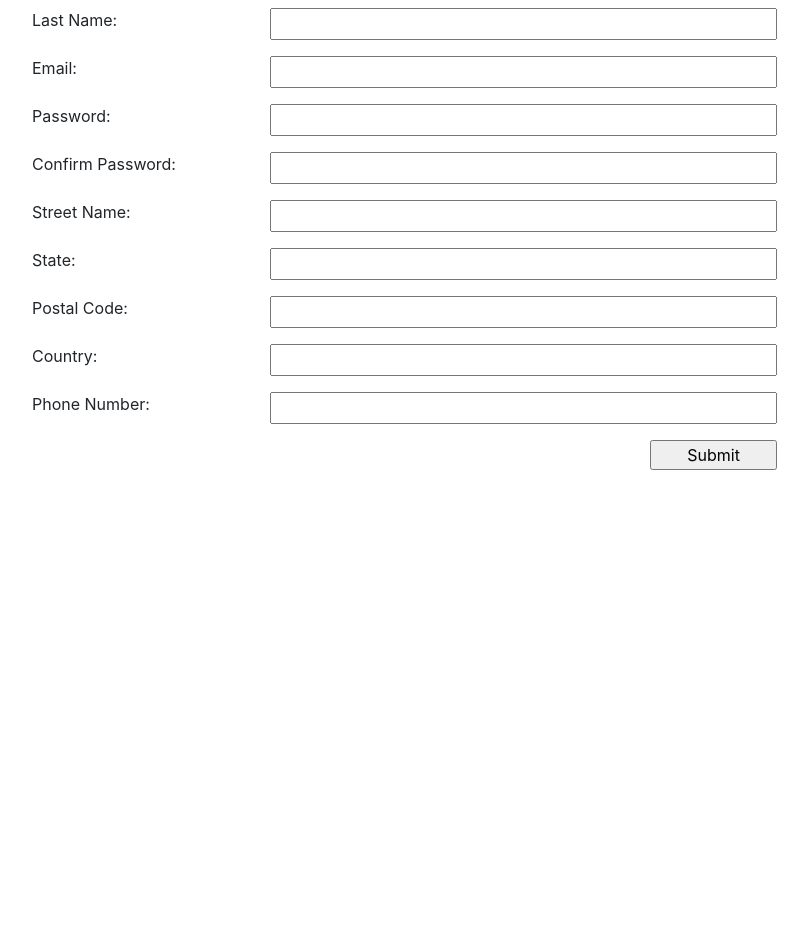
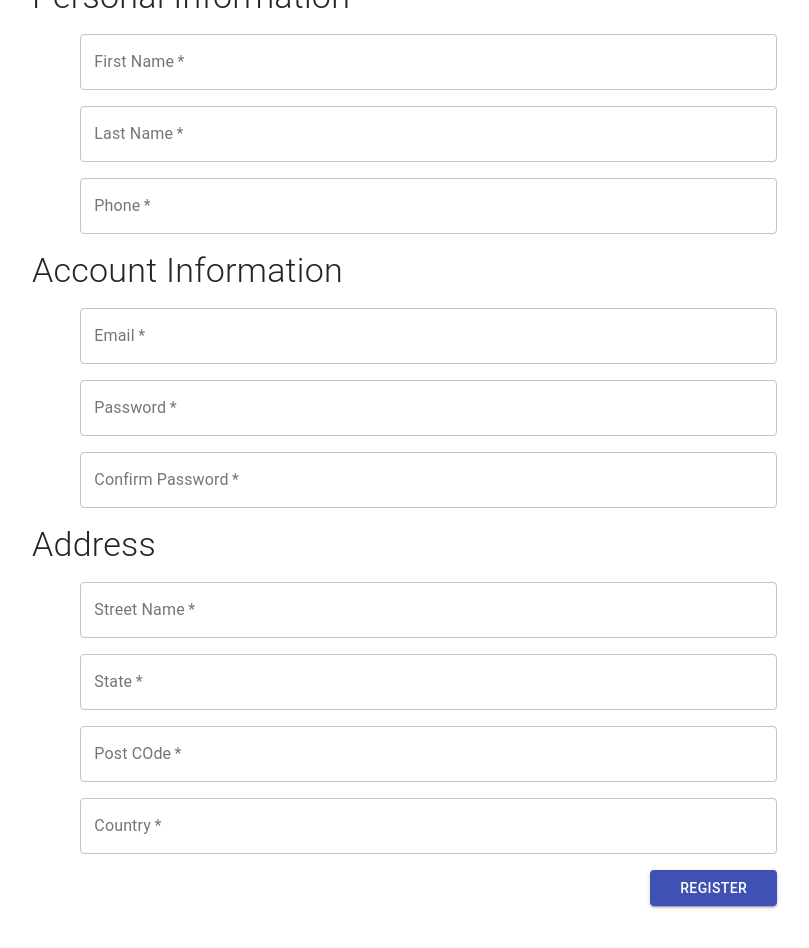
Before and after one commit to dholonakter/ReactJS-Project-End-Phase, a React (Create React App) app: page /register in a window 1280 px wide. Shown: the part 160-1108 px from the top of the page, without its empty margins (243-1052 px from the left). Before the commit the page ends 800 px from the top, so only its background shows below. Built offline with nearby package versions, Linux system fonts and the light colour scheme.

Commit message:
Register Page

```diff
--- a/src/pages/Register.jsx
+++ b/src/pages/Register.jsx
@@ -1,32 +1,76 @@
 import React from "react";
-
+import axios from 'axios';
+//import {Button} from '@material-ui/core';
+import Buttons from '@material-ui/core/Button';
+import Typography from '@material-ui/core/Typography';
+import TextFields from '@material-ui/core/TextField';
 import { useState } from "react";
-import ReactDOM from "react-dom";
+//import ReactDOM from "react-dom";
 
 function Register() {
-  const [inputs, setInputs] = useState('');
+  const [f_name, setF_name] = useState('');
+  const [l_name, setL_name] = useState('');
+  const [phone, setPhone] = useState('');
 
-  const handleChange = (e) => {
-    alert(inputs);
-    const varr = {inputs};
-    console.log(varr);
-  }
+  const [email, setEmail] = useState('');
+  const [password, setPassword] = useState('');
+  const [c_password, setCPassword] = useState('');
 
-  const handleSubmit = (e) => {
-    e.preventDefault();
-    // const blog = { title, body, author };
+  const [street, setStreet] = useState('');
+  const [statee, setStatee] = useState('');
+  const [post, setPost] = useState('');
+  const [country, setCountry] = useState('');
+  const [arr, setArr]= useState('');
 
 
+  const handleSubmit = event => {
+    //event.preventDefault();
+    let formData = new FormData();
+    setArr({"f_name":f_name,"l_name":l_name,"phone":phone,"email":email,"password":password,"street":street,"statee":statee,"post":post,"country":country});
+    formData.append('f_name', f_name);
+    formData.append('l_name',l_name);
+    formData.append('phone',phone);
+    formData.append('email',email);
+    formData.append('password',password);
+    formData.append('street',street);
+    formData.append('statee',statee);
+    formData.append('post',post);
+    formData.append('country',country);
 
+    var valid = 1;
+    if(email.includes('@',1) && email.includes('.',2)){}else{
+        valid = 0;
+        alert("Email address is invalid!");
+    }
 
-    // fetch('http://localhost:3000/blogs/', {
-    //   method: 'POST',
-    //   headers: { "Content-Type": "application/json" },
-    //   body: JSON.stringify(blog)
-    // }).then(() => {
-    //   console.log('new blog added');
-    // })
-  }
+      if(password.length >= 8 && (new RegExp(/^((([0-9])+([a-z]))|(([a-z])+([0-9])))/, 'i')).test(password)){
+
+        if(password != c_password){
+          valid = 0;
+          alert("Password and confirm password needs to be the same!");
+        }
+      }else{
+        valid = 0;
+        alert("Password needs to be at least 8 characters long and contain both letters and numbers");
+      }
+
+      if(valid == 1){
+        axios({
+          method: 'POST',
+          url:'https://i383988.hera.fhict.nl/registerUser/registerUser.php?',
+          data: formData,
+          config: {headers:{'Content-Type': 'multipart/form-data'}}
+        }).then(function(response){
+          console.log(response);
+          console.log('New User Added');
+          alert("Registration Completed!");
+        })
+      }
+      else{
+        alert("Please enter valid data!");
+      }
+    }
+
 
   return (
     <div className="register">
@@ -39,121 +83,185 @@ function Register() {
 
               <div className="row">
 
-                <div className="col-lg-4"></div>
-                <h1 className="font-weight-light col-lg-4"><center>Register</center></h1>
+              <div className="col-lg-10"><center>
+                <Typography className="font-weight-light" variant="h2">Register</Typography></center>
+                </div>
               </div>
 
 
-            <p>{ inputs }</p>
+            <p></p>
 
+            {/* <form onSubmit={handleSubmit}> */}
             <form>
 
               <div className="row">
-                  <div className="col-lg-4">
-                    <label>
-                      First Name:
-                    </label>
-                  </div>
-                  <input className="col-lg-8" type="text" name="f_name" value={inputs} onChange={(e) => setInputs(e.target.value)}/>
+                <Typography className="font-weight-light col-lg-12" variant="h4">Personal Information</Typography>
+                {/* <h2 className="font-weight-light col-lg-12">Personal Information</h2> */}
               </div>
 
               <p></p>
 
               <div className="row">
-                  <div className="col-lg-4">
-                    <label>
-                      Last Name:
-                    </label>
-                  </div>
-                  <input className="col-lg-8" type="text" name="l_name" onChange={handleChange}/>
+                  {/* <div className="col-lg-4" variant="h5">
+                    <Typography>
+                      First Name:
+                    </Typography>
+                  </div> */}
+                  <div className="col-lg-1"></div>
+                  <TextFields required
+                  className="col-lg-11" type="text" name="f_name" label="First Name" value={f_name} variant="outlined"
+                  onChange={(e) => setF_name(e.target.value)}
+                  />
+                  {/* <input className="col-lg-8" type="text" name="f_name" value={f_name} onChange={(e) => setF_name(e.target.value)}/> */}
               </div>
 
               <p></p>
 
               <div className="row">
-                  <div className="col-lg-4">
-                    <label>
-                      Email:
-                    </label>
+                  {/* <div className="col-lg-4">
+                    <Typography>
+                      Last Name:
+                    </Typography>
                   </div>
-                  <input className="col-lg-8" type="text" name="email"/>
+                  <input className="col-lg-8" type="text" name="l_name" value={l_name} onChange={(e) => setL_name(e.target.value)}/> */}
+                  <div className="col-lg-1"></div>
+                  <TextFields required
+                  className="col-lg-11" variant="outlined" label="Last Name" type="text" name="l_name" value={l_name} onChange={(e) => setL_name(e.target.value)}
+                  />
               </div>
 
               <p></p>
 
               <div className="row">
-                  <div className="col-lg-4">
-                    <label>
-                      Password:
-                    </label>
+                  {/* <div className="col-lg-4">
+                    <Typography>
+                      Phone Number:
+                    </Typography>
                   </div>
-                  <input className="col-lg-8" type="password" name="password"/>
+                  <input className="col-lg-8" type="number" name="phone" value={phone} onChange={(e) => setPhone(e.target.value)}/> */}
+                  <div className="col-lg-1"></div>
+                  <TextFields required
+                  className="col-lg-11" variant="outlined" label="Phone" type="number" name="phone" value={phone} onChange={(e) => setPhone(e.target.value)}
+                  />
               </div>
 
               <p></p>
 
               <div className="row">
-                  <div className="col-lg-4">
-                    <label>
-                      Confirm Password:
-                    </label>
-                  </div>
-                  <input className="col-lg-8" type="password" name="c_password"/>
+                <Typography className="font-weight-light col-lg-12" variant="h4">Account Information</Typography>
+                {/* <h2 className="font-weight-light col-lg-12">Account Information</h2> */}
               </div>
 
               <p></p>
 
               <div className="row">
-                  <div className="col-lg-4">
-                    <label>
-                      Street Name:
-                    </label>
+                  {/* <div className="col-lg-4">
+                    <Typography>
+                      Email:
+                    </Typography>
                   </div>
-                  <input className="col-lg-8" type="text" name="street_name"/>
+                  <input className="col-lg-8" type="text" name="email" value={email} onChange={(e) => setEmail(e.target.value)}/> */}
+                  <div className="col-lg-1"></div>
+                  <TextFields required
+                  className="col-lg-11" variant="outlined" label="Email" type="text" name="email" value={email} onChange={(e) => setEmail(e.target.value)}
+                  />
               </div>
 
               <p></p>
 
               <div className="row">
-                  <div className="col-lg-4">
-                    <label>
-                      State:
-                    </label>
+                  {/* <div className="col-lg-4">
+                    <Typography>
+                      Password:
+                    </Typography>
                   </div>
-                  <input className="col-lg-8" type="text" name="state"/>
+                  <input className="col-lg-8" type="password" name="password" value={password} onChange={(e) => setPassword(e.target.value)}/> */}
+                  <div className="col-lg-1"></div>
+                  <TextFields required
+                  className="col-lg-11" variant="outlined" label="Password" type="password" name="password" value={password} onChange={(e) => setPassword(e.target.value)}
+                  />
               </div>
 
               <p></p>
 
               <div className="row">
-                  <div className="col-lg-4">
-                    <label>
-                      Postal Code:
-                    </label>
+                  {/* <div className="col-lg-4">
+                    <Typography>
+                      Confirm Password:
+                    </Typography>
                   </div>
-                  <input className="col-lg-8" type="text" name="post"/>
+                  <input className="col-lg-8" type="password" name="c_password" value={c_password} onChange={(e) => setCPassword(e.target.value)}/> */}
+                  <div className="col-lg-1"></div>
+                  <TextFields required
+                  className="col-lg-11" variant="outlined" label="Confirm Password" type="password" name="c_password" value={c_password} onChange={(e) => setCPassword(e.target.value)}
+                  />
               </div>
 
               <p></p>
 
               <div className="row">
-                  <div className="col-lg-4">
-                    <label>
-                      Country:
-                    </label>
-                  </div>
-                  <input className="col-lg-8" type="text" name="country"/>
+                <Typography className="font-weight-light col-lg-12" variant="h4">Address</Typography>
+                {/* <h2 className="font-weight-light col-lg-12">Address</h2> */}
               </div>
 
               <p></p>
 
               <div className="row">
-                  <div className="col-lg-4">
-                    <label>
-                      Phone Number:
-                    </label>
+                  {/* <div className="col-lg-4">
+                    <Typography>
+                      Street Name:
+                    </Typography>
                   </div>
-                  <input className="col-lg-8" type="number" name="phone"/>
+                  <input className="col-lg-8" type="text" name="street_name" value={street} onChange={(e) => setStreet(e.target.value)}/> */}
+                  <div className="col-lg-1"></div>
+                  <TextFields required
+                  className="col-lg-11" variant="outlined" label="Street Name" type="text" name="street_name" value={street} onChange={(e) => setStreet(e.target.value)}
+                  />
+              </div>
+
+              <p></p>
+
+              <div className="row">
+                  {/* <div className="col-lg-4">
+                    <Typography>
+                      State:
+                    </Typography>
+                  </div>
+                  <input className="col-lg-8" type="text" name="statee" value={statee} onChange={(e) => setStatee(e.target.value)}/> */}
+                  <div className="col-lg-1"></div>
+                  <TextFields required
+                  className="col-lg-11" variant="outlined" label="State" type="text" name="statee" value={statee} onChange={(e) => setStatee(e.target.value)}
+                  />
+              </div>
+
+              <p></p>
+
+              <div className="row">
+                  {/* <div className="col-lg-4">
+                    <Typography>
+                      Postal Code:
+                    </Typography>
+                  </div>
+                  <input className="col-lg-8" type="text" name="post" value={post} onChange={(e) => setPost(e.target.value)}/> */}
+                  <div className="col-lg-1"></div>
+                  <TextFields required
+                  className="col-lg-11" variant="outlined" label="Post COde" type="text" name="post" value={post} onChange={(e) => setPost(e.target.value)}
+                  />
+              </div>
+
+              <p></p>
+
+              <div className="row">
+                  {/* <div className="col-lg-4">
+                    <Typography>
+                      Country:
+                    </Typography>
+                  </div>
+                  <input className="col-lg-8" type="text" name="country" value={country} onChange={(e) => setCountry(e.target.value)}/> */}
+                  <div className="col-lg-1"></div>
+                  <TextFields required
+                  className="col-lg-11" variant="outlined" label="Country" type="text" name="country" value={country} onChange={(e) => setCountry(e.target.value)}
+                  />
               </div>
 
               <p></p>
@@ -162,8 +270,8 @@ function Register() {
                   <div className="col-lg-10">
 
                   </div>
-                  <input className="col-lg-2" type="submit" value="Submit" />
-
+                  {/* <button className="button col-lg-2 btn-primary btn-block" onClick={handleSubmit}>button</button> */}
+                  <Buttons className="col-lg-2" variant="contained" color="primary" onClick={handleSubmit}>Register</Buttons>
               </div>
 
             </form>
```
